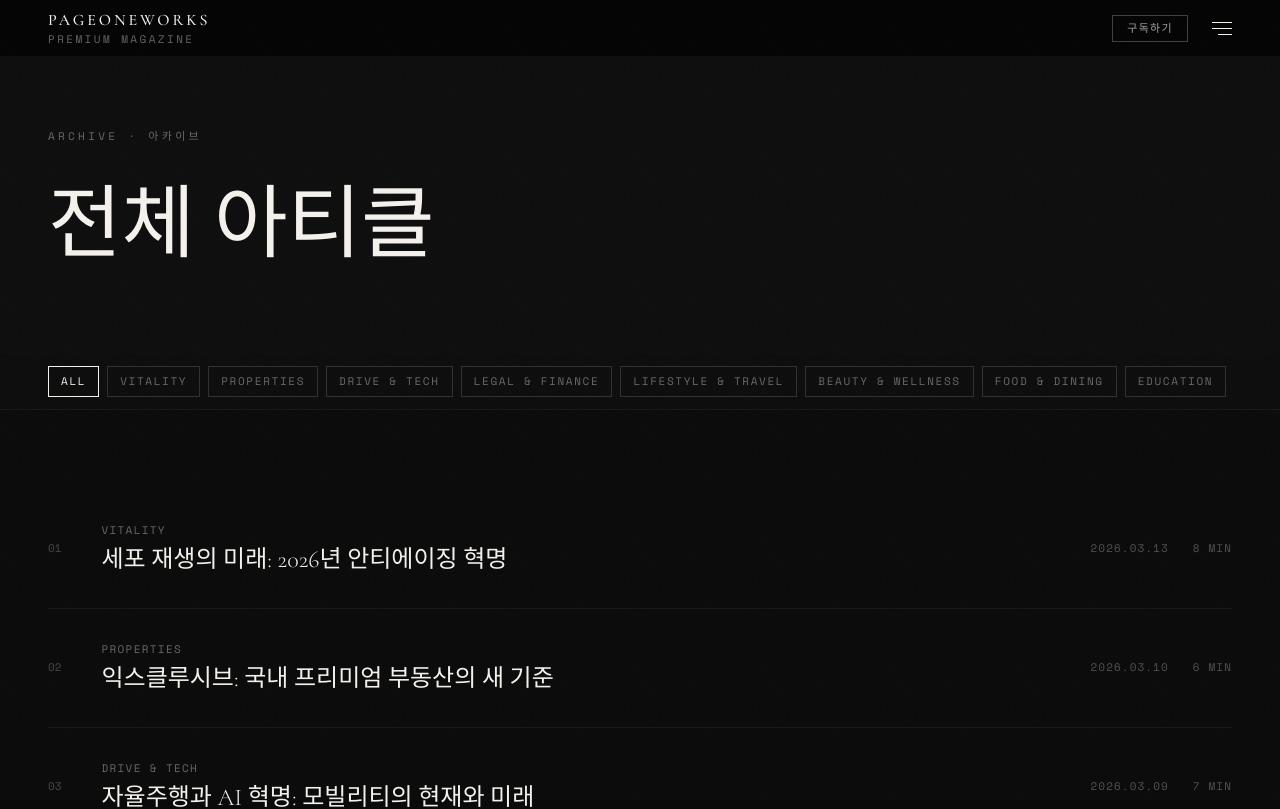
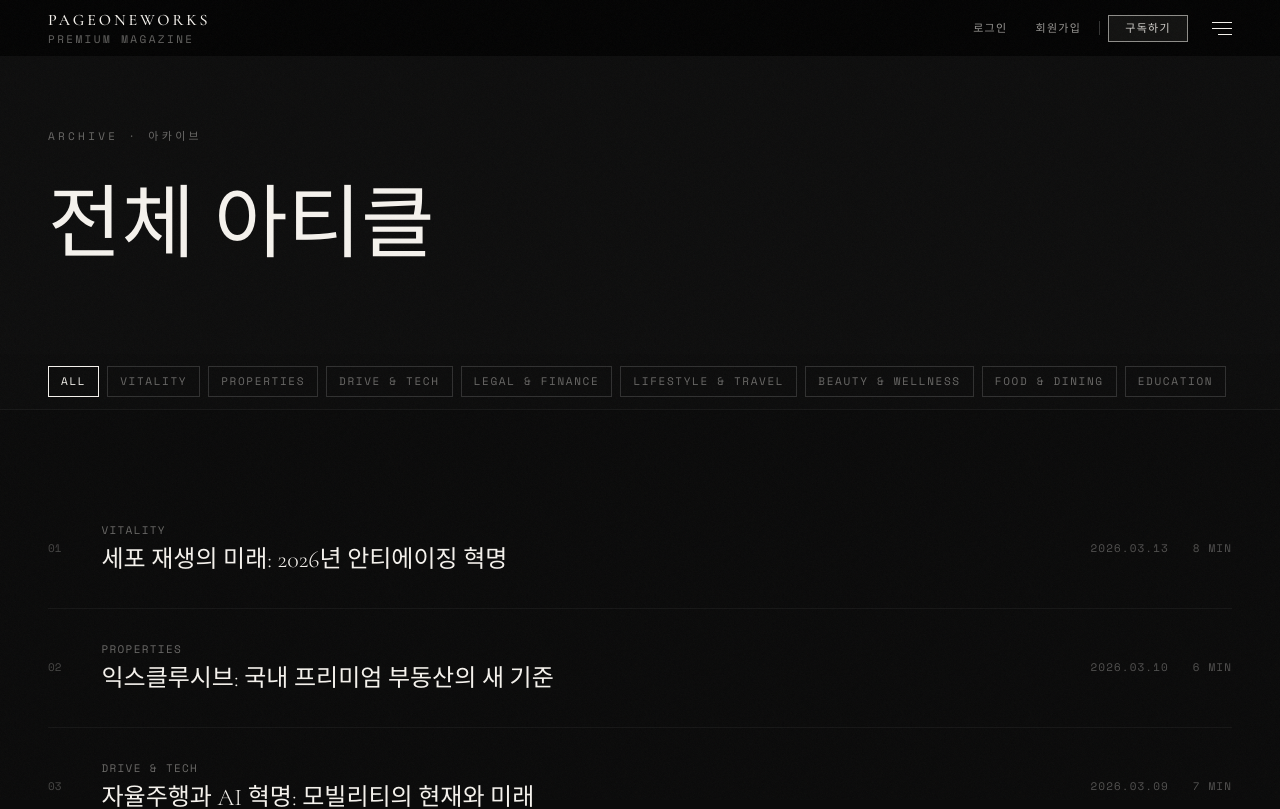
Before and after one commit to chacott0518-ui/pageoneworks, a Next.js app: page /archive in a window 1280 px wide. Shown: the top 809 px of the page. Built offline with nearby package versions, Linux system fonts and the light colour scheme.

Commit message:
feat: 9 categories, magazine grid, header update

```diff
--- a/components/Header.tsx
+++ b/components/Header.tsx
@@ -19,6 +19,7 @@ const categoryNav = [
 
 const moreNav = [
   { label: 'COMMUNITY', slug: 'community', ko: '커뮤니티' },
+  { label: 'ADVERTISE', slug: 'advertise', ko: '광고·제휴' },
   { label: 'NOTICE', slug: 'notice', ko: '공지사항' },
   { label: 'ABOUT', slug: 'about', ko: '소개' },
 ];
@@ -40,19 +41,18 @@ export function Header() {
   }, [drawerOpen]);
 
   const getHref = (slug: string) => {
-    if (['community', 'notice', 'about', 'archive'].includes(slug)) return `/${slug}`;
+    if (['community', 'notice', 'about', 'archive', 'advertise'].includes(slug)) return `/${slug}`;
     return `/category/${slug}`;
   };
 
   const isActive = (slug: string) => {
     if (slug === 'archive') return pathname === '/archive';
-    if (['community', 'notice', 'about'].includes(slug)) return pathname === `/${slug}`;
+    if (['community', 'notice', 'about', 'advertise'].includes(slug)) return pathname === `/${slug}`;
     return pathname === `/category/${slug}`;
   };
 
   return (
     <>
-      {/* 헤더 */}
       <header
         className={`fixed top-0 left-0 right-0 z-50 transition-all duration-300 ${
           scrolled ? 'bg-black/95 backdrop-blur-md' : 'bg-black/70 backdrop-blur-sm'
@@ -89,32 +89,75 @@ export function Header() {
             </span>
           </Link>
 
-          {/* 우측 */}
-          <div className="flex items-center" style={{ gap: '12px' }}>
+          {/* 우측 버튼 영역 */}
+          <div className="flex items-center" style={{ gap: '8px' }}>
+
+            {/* 로그인 — PC만 */}
+            <Link
+              href="/login"
+              className="hidden md:inline-flex items-center text-cream/60 hover:text-cream uppercase transition-all"
+              style={{
+                fontFamily: 'var(--font-space-mono)',
+                fontSize: '10px',
+                letterSpacing: '0.12em',
+                padding: '7px 10px',
+                lineHeight: 1,
+              }}
+            >
+              로그인
+            </Link>
+
+            {/* 회원가입 — PC만 */}
+            <Link
+              href="/signup"
+              className="hidden md:inline-flex items-center text-cream/60 hover:text-cream uppercase transition-all"
+              style={{
+                fontFamily: 'var(--font-space-mono)',
+                fontSize: '10px',
+                letterSpacing: '0.12em',
+                padding: '7px 10px',
+                lineHeight: 1,
+              }}
+            >
+              회원가입
+            </Link>
+
+            {/* 구분선 — PC만 */}
+            <div
+              className="hidden md:block bg-cream/20"
+              style={{ width: '1px', height: '14px' }}
+            />
+
+            {/* 구독하기 — PC만 */}
             <Link
               href="/community"
-              className="hidden md:inline-flex items-center border border-cream/25 text-cream/65 hover:border-cream/60 hover:text-cream uppercase transition-all"
+              className="hidden md:inline-flex items-center uppercase transition-all hover:bg-cream/10"
               style={{
                 fontFamily: 'var(--font-space-mono)',
-                fontSize: '11px',
+                fontSize: '10px',
                 letterSpacing: '0.12em',
-                padding: '7px 14px',
+                padding: '7px 16px',
                 lineHeight: 1,
+                border: '1px solid rgba(245,242,237,0.55)',
+                color: 'rgba(245,242,237,0.85)',
+                background: 'rgba(245,242,237,0.06)',
               }}
             >
               구독하기
             </Link>
 
+            {/* 햄버거 */}
             <button
               onClick={() => setDrawerOpen(true)}
               aria-label="메뉴 열기"
-              className="flex flex-col items-end justify-center"
+              className="flex flex-col items-end justify-center ml-1"
               style={{ gap: '5px', width: '32px', height: '32px' }}
             >
               <span className="block bg-cream" style={{ width: '20px', height: '1px' }} />
               <span className="block bg-cream" style={{ width: '20px', height: '1px' }} />
               <span className="block bg-cream" style={{ width: '14px', height: '1px' }} />
             </button>
+
           </div>
         </div>
       </header>
@@ -167,11 +210,8 @@ export function Header() {
         </div>
 
         {/* 드로어 콘텐츠 */}
-        <nav
-          className="flex-1 overflow-y-auto"
-          style={{ padding: '20px 24px' }}
-        >
-          {/* 카테고리 레이블 */}
+        <nav className="flex-1 overflow-y-auto" style={{ padding: '20px 24px' }}>
+
           <p
             className="text-cream/30 uppercase"
             style={{
@@ -185,7 +225,6 @@ export function Header() {
             Categories
           </p>
 
-          {/* 카테고리 목록 */}
           {categoryNav.map((item, i) => {
             const active = isActive(item.slug);
             return (
@@ -244,11 +283,7 @@ export function Header() {
                 </div>
                 <span
                   className="group-hover:text-cream/60 transition-colors"
-                  style={{
-                    color: 'rgba(245,242,237,0.2)',
-                    fontSize: '13px',
-                    lineHeight: 1,
-                  }}
+                  style={{ color: 'rgba(245,242,237,0.2)', fontSize: '13px', lineHeight: 1 }}
                 >
                   →
                 </span>
@@ -256,10 +291,8 @@ export function Header() {
             );
           })}
 
-          {/* 구분선 */}
           <div style={{ height: '1px', background: 'rgba(255,255,255,0.1)', margin: '16px 0' }} />
 
-          {/* MORE 레이블 */}
           <p
             className="text-cream/30 uppercase"
             style={{
@@ -273,7 +306,6 @@ export function Header() {
             More
           </p>
 
-          {/* MORE 목록 */}
           {moreNav.map((item) => {
             const active = isActive(item.slug);
             return (
@@ -318,10 +350,7 @@ export function Header() {
                 </div>
                 <span
                   className="group-hover:text-cream/50 transition-colors"
-                  style={{
-                    color: 'rgba(245,242,237,0.18)',
-                    fontSize: '12px',
-                  }}
+                  style={{ color: 'rgba(245,242,237,0.18)', fontSize: '12px' }}
                 >
                   →
                 </span>
@@ -338,6 +367,43 @@ export function Header() {
             borderTop: '1px solid rgba(255,255,255,0.08)',
           }}
         >
+          {/* 로그인 / 회원가입 */}
+          <div className="flex gap-2 mb-3">
+            <Link
+              href="/login"
+              onClick={() => setDrawerOpen(false)}
+              className="flex-1 flex items-center justify-center uppercase transition-all hover:border-cream/50 hover:text-cream"
+              style={{
+                border: '1px solid rgba(245,242,237,0.18)',
+                color: 'rgba(245,242,237,0.5)',
+                fontFamily: 'var(--font-space-mono)',
+                fontSize: '10px',
+                letterSpacing: '0.15em',
+                padding: '10px',
+                lineHeight: 1,
+              }}
+            >
+              로그인
+            </Link>
+            <Link
+              href="/signup"
+              onClick={() => setDrawerOpen(false)}
+              className="flex-1 flex items-center justify-center uppercase transition-all hover:border-cream/50 hover:text-cream"
+              style={{
+                border: '1px solid rgba(245,242,237,0.18)',
+                color: 'rgba(245,242,237,0.5)',
+                fontFamily: 'var(--font-space-mono)',
+                fontSize: '10px',
+                letterSpacing: '0.15em',
+                padding: '10px',
+                lineHeight: 1,
+              }}
+            >
+              회원가입
+            </Link>
+          </div>
+
+          {/* 구독하기 */}
           <Link
             href="/community"
             onClick={() => setDrawerOpen(false)}
@@ -354,6 +420,7 @@ export function Header() {
           >
             구독하기
           </Link>
+
           <p
             className="text-center uppercase"
             style={{
--- a/components/HeroPanorama.tsx
+++ b/components/HeroPanorama.tsx
@@ -192,14 +192,37 @@ export function HeroPanorama() {
       </div>
 
       {/* Scroll indicator */}
-      <div className="absolute bottom-7 left-1/2 -translate-x-1/2 z-20 flex flex-col items-center gap-2.5">
-        <div className="w-14 h-14 rounded-full border border-cream/12 flex items-center justify-center">
-          <span className="text-cream/35 text-[7px] uppercase tracking-[0.18em]" style={{ fontFamily: 'var(--font-space-mono)' }}>
-            Scroll
-          </span>
-        </div>
-        <div className="w-px h-7 bg-gradient-to-b from-cream/25 to-transparent" style={{ animation: 'heroPulse 2s ease-in-out infinite' }} />
-      </div>
+<div
+  className="absolute z-20 flex flex-col items-center gap-2"
+  style={{
+    bottom: 'clamp(12px, 3vh, 28px)',
+    left: '50%',
+    transform: 'translateX(-50%)',
+  }}
+>
+  <div
+    className="rounded-full border border-cream/12 flex items-center justify-center"
+    style={{ width: '36px', height: '36px' }}
+  >
+    <span
+  style={{
+    fontFamily: 'var(--font-space-mono)',
+    fontSize: '8px',
+    letterSpacing: '0.08em',
+    color: 'rgba(245,242,237,0.35)',
+    textTransform: 'uppercase',
+    transform: 'scale(0.6)',
+    display: 'inline-block',
+  }}
+>
+  Scroll
+</span>
+  </div>
+  <div
+    className="w-px h-5 bg-gradient-to-b from-cream/25 to-transparent"
+    style={{ animation: 'heroPulse 2s ease-in-out infinite' }}
+  />
+</div>
 
       <style>{`
         @keyframes heroFadeUp {
```
